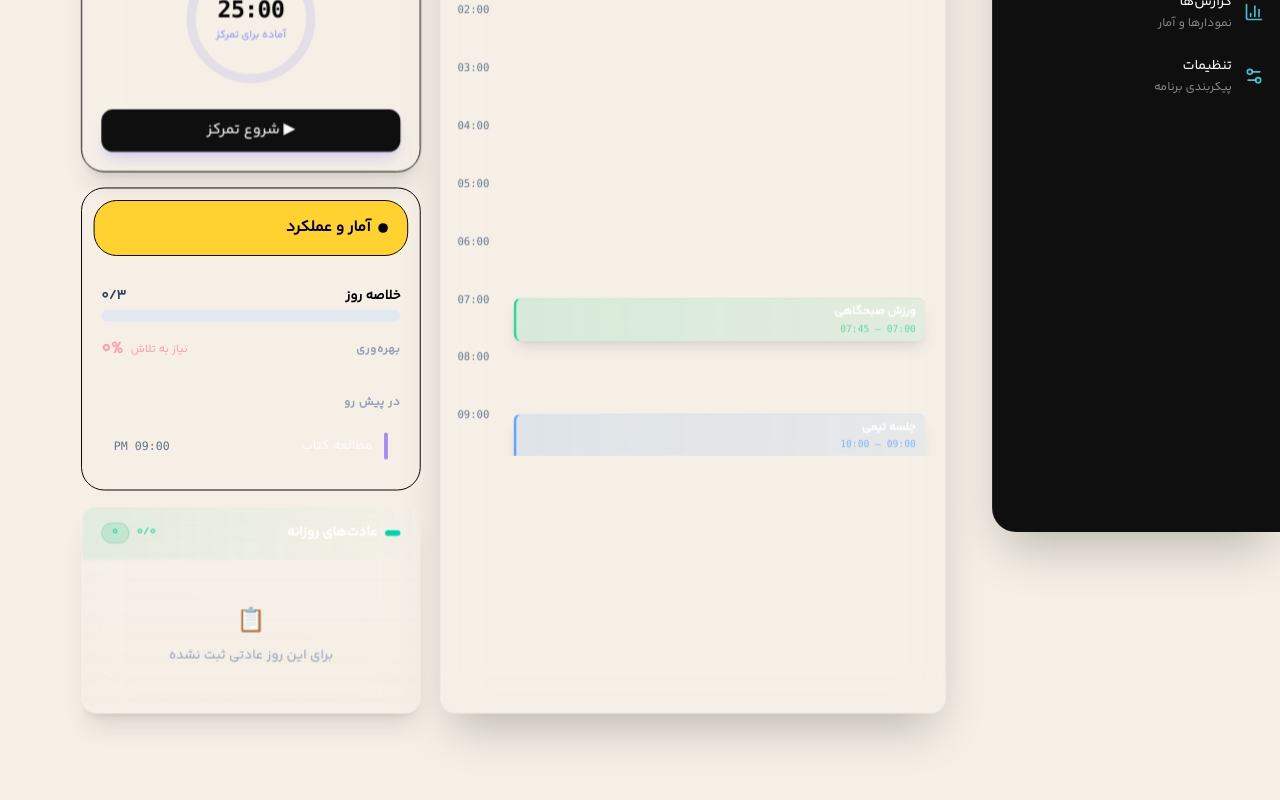
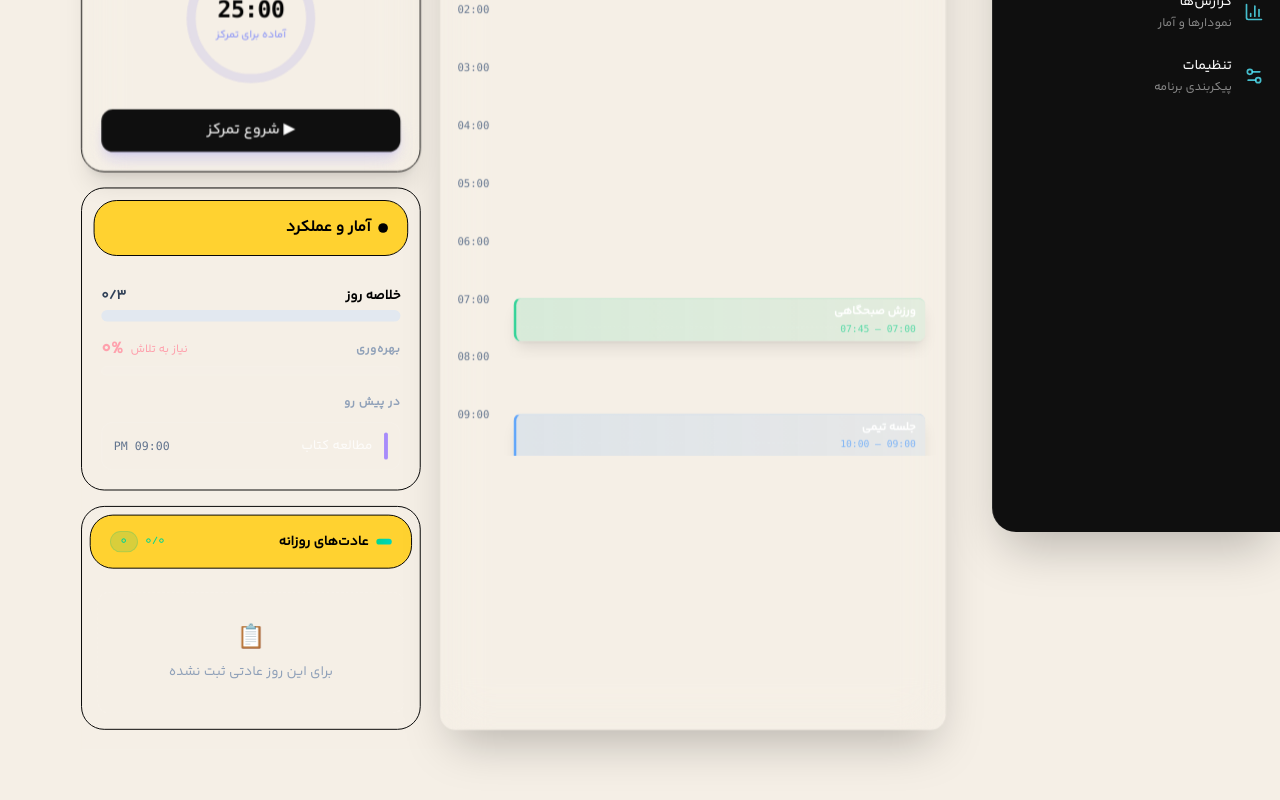
Before and after one commit to MobinaLalani/MyCalendar, a Next.js app: page /DaySheet in a window 1280 px wide. Shown: the part 268-1068 px from the top of the page. Built offline with nearby package versions, Linux system fonts and the light colour scheme.

Commit message:
fixed style

```diff
--- a/src/features/daySheet/components/layout/DaySheetLayout.tsx
+++ b/src/features/daySheet/components/layout/DaySheetLayout.tsx
@@ -95,12 +95,12 @@ const DaySheetLayout: React.FC<DaySheetLayoutProps> = ({ selectedDateKey }) => {
         </div>
 
         {/* Habits panel */}
-        <div className="overflow-hidden rounded-2xl border border-white/8 bg-linear-to-b from-white/6 to-white/2 shadow-xl backdrop-blur-xl">
-          <div className="border-b border-white/8 bg-linear-to-r from-emerald-500/8 to-transparent px-5 py-4">
+        <div className="overflow-hidden rounded-3xl border border-black ">
+          <div className="border border-black  rounded-3xl px-5 py-4 bg-(--yellow) m-2">
             <div className="flex items-center justify-between">
-              <div className="flex items-center gap-2">
+              <div className="flex items-center gap-2 ">
                 <div className="h-1.5 w-4 rounded-full bg-linear-to-r from-emerald-400 to-teal-400" />
-                <h2 className="text-sm font-semibold text-white">عادت‌های روزانه</h2>
+                <h2 className="text-sm font-semibold text-black">عادت‌های روزانه</h2>
               </div>
               <div className="flex items-center gap-2">
                 <span className="text-xs font-medium text-emerald-400">
```
